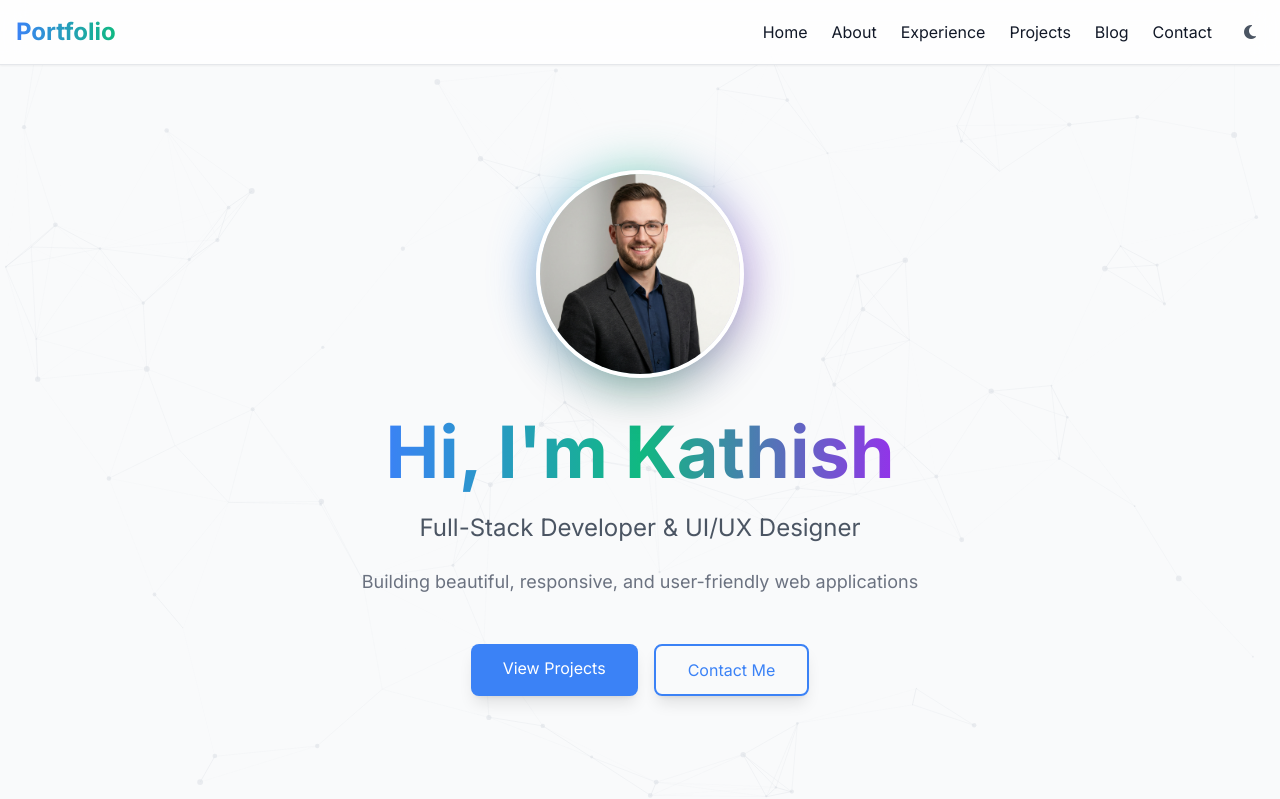
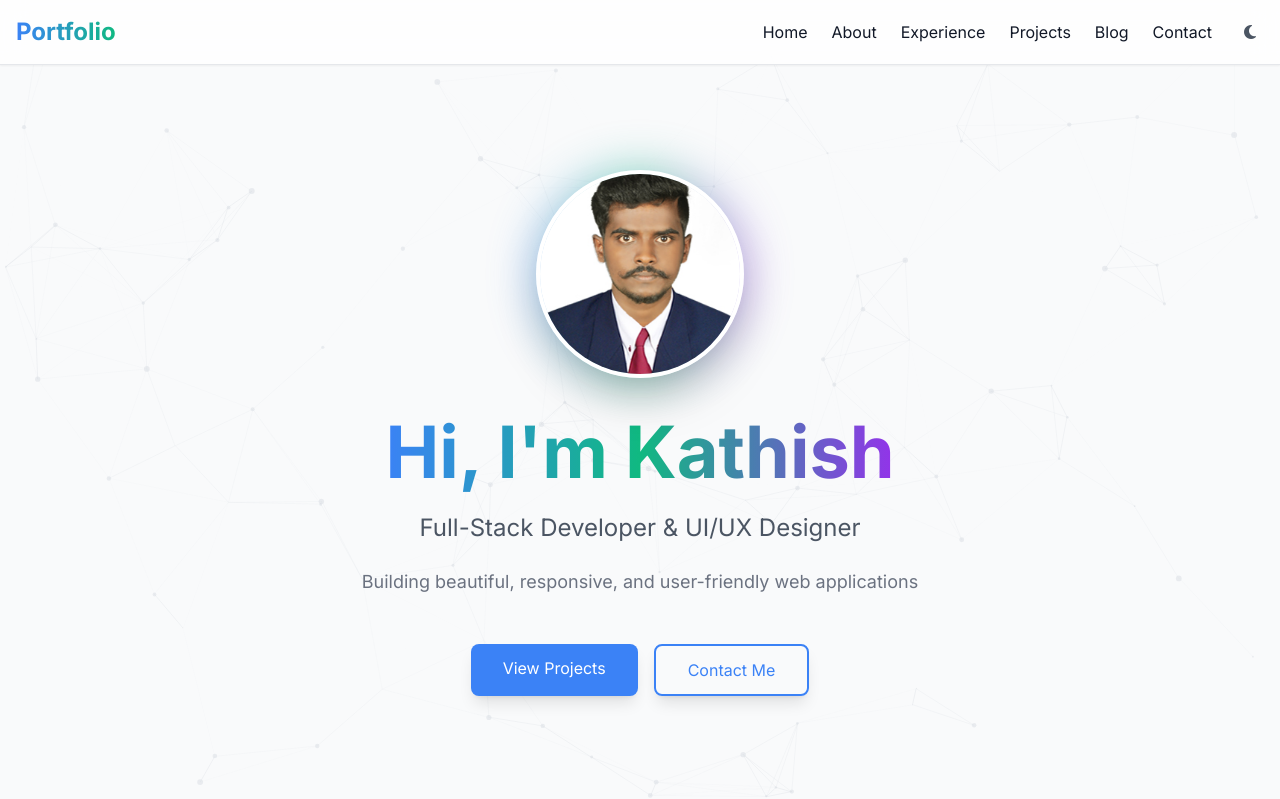
Before and after one commit to Kathish2000/portfolio-kathish, a Django app: page / in a window 1280 px wide. Shown: the top 799 px of the page. Run offline with Django 5.2, Linux system fonts and the light colour scheme; parts of the project's set-up code (start-up, migrations or seed data) failed here and were passed over; some libraries are stand-ins or nearby versions.

Commit message:
Update profile image to JPG and update home template

```diff
--- a/templates/core/home.html
+++ b/templates/core/home.html
@@ -10,7 +10,7 @@
         <div class="mb-8">
             <div class="relative inline-block">
                 <div class="absolute inset-0 bg-gradient-to-r from-primary via-secondary to-purple-600 rounded-full blur-xl opacity-50 animate-pulse"></div>
-                <img src="{% static 'images/profile.png' %}" alt="Kathish" class="relative w-40 h-40 md:w-52 md:h-52 rounded-full object-cover border-4 border-white dark:border-gray-800 shadow-2xl">
+                <img src="{% static 'images/profile.jpg' %}" alt="Kathish" class="relative w-40 h-40 md:w-52 md:h-52 rounded-full object-cover border-4 border-white dark:border-gray-800 shadow-2xl">
             </div>
         </div>
 
```
Also changed, not shown: static/images/profile.jpg (added), static/images/profile.png (deleted).
